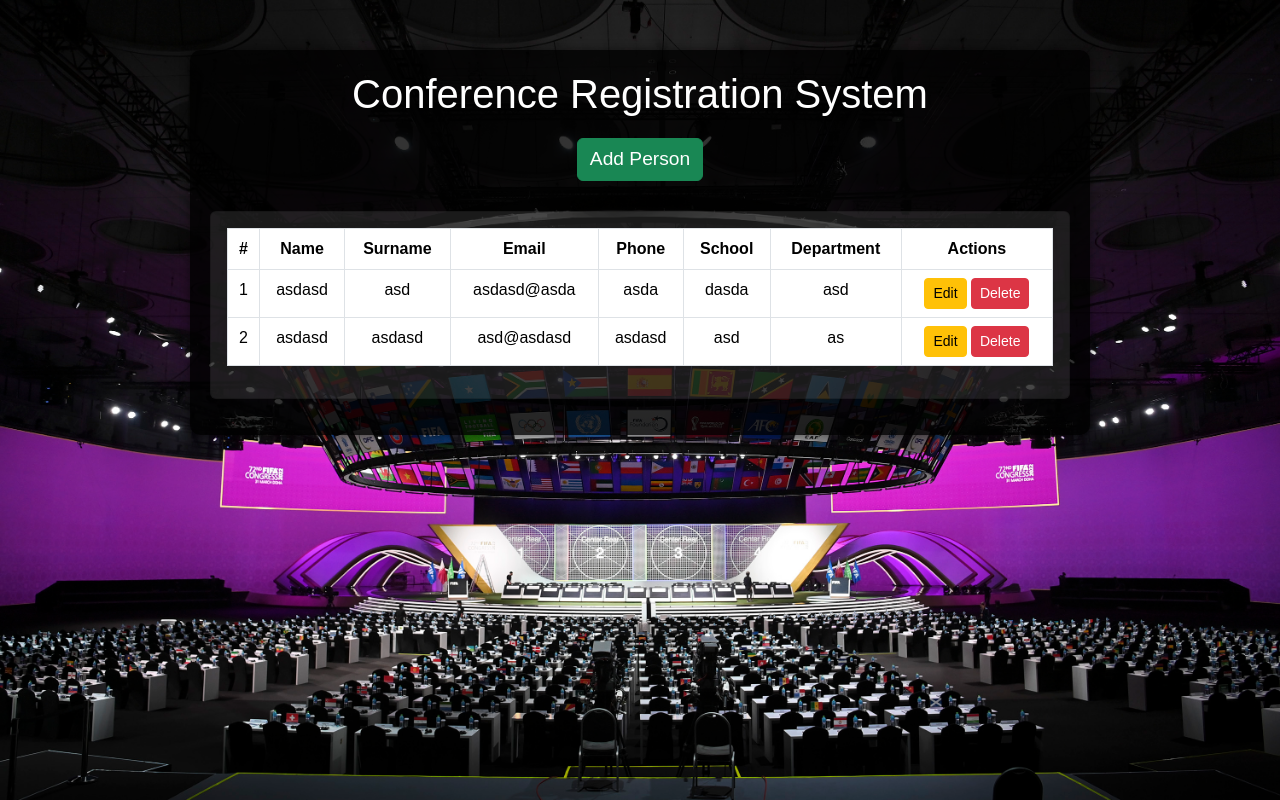
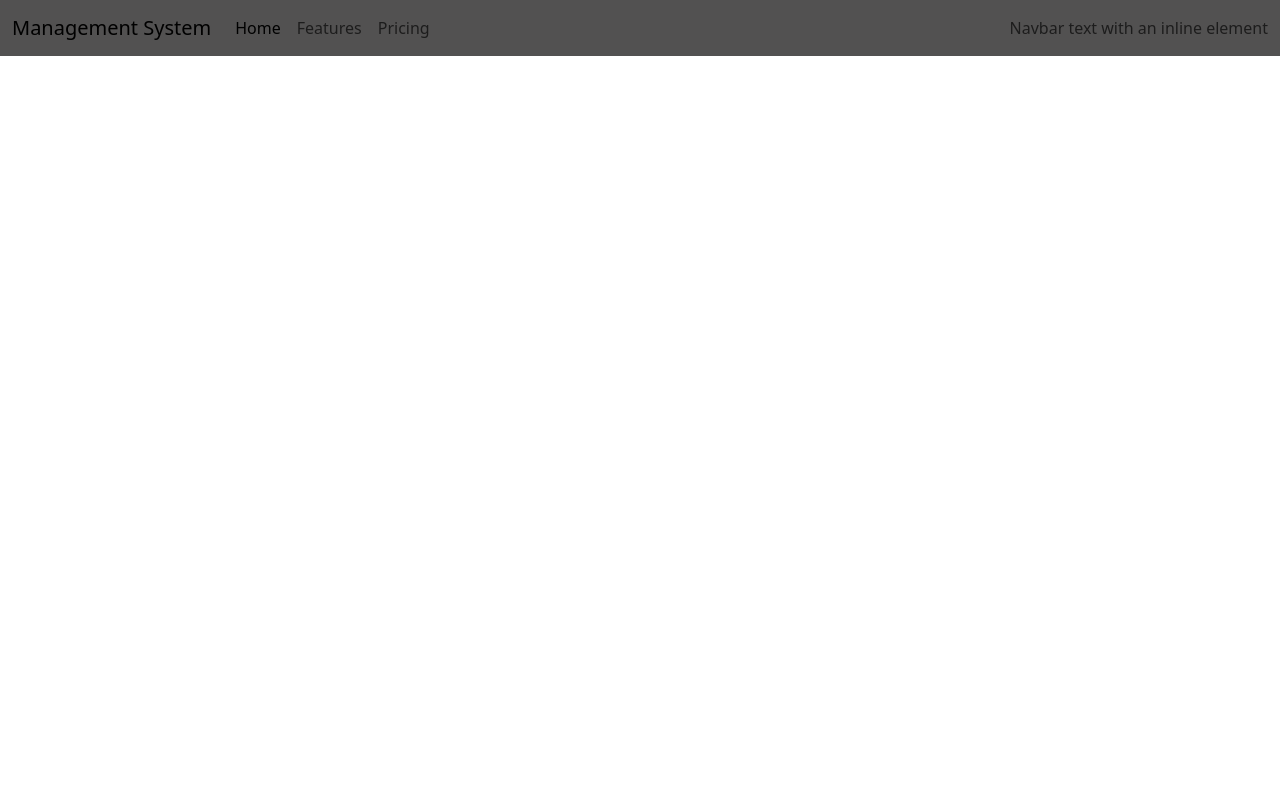
Before and after one commit to sefatuter/flask-management-website, a Flask app: page / in a window 1280 px wide. Run offline with Flask 3, Linux system fonts and the light colour scheme.

Commit message:
Major changes

```diff
--- a/app.py
+++ b/app.py
@@ -5,55 +5,11 @@
 app.config['SQLALCHEMY_DATABASE_URI'] = 'sqlite:///users.db'
 db = SQLAlchemy(app)
 
-class User(db.Model):
-    id = db.Column(db.Integer, primary_key=True, nullable=False, autoincrement=True)
-    name = db.Column(db.String(80), nullable=False)
-    surname = db.Column(db.String(80), nullable=False)
-    email = db.Column(db.String(120), nullable=False)
-    phone = db.Column(db.String(20), nullable=False)
-    school = db.Column(db.String(100), nullable=False)
-    department = db.Column(db.String(100), nullable=False)
-
 @app.route('/')
 def index():
-    users = User.query.all()
-    return render_template('index.html', users=users)
+    return render_template('index.html')
 
-@app.route('/add', methods=['GET', 'POST'])
-def add():
-    if request.method == 'POST':
-        name = request.form['name']
-        surname = request.form['surname']
-        email = request.form['email']
-        phone = request.form['phone']
-        school = request.form['school']
-        department = request.form['department']
-        new_user = User(name=name, surname=surname, email=email, phone=phone, school=school, department=department)
-        db.session.add(new_user)
-        db.session.commit()
-        return redirect(url_for('index'))
-    return render_template('add.html')
 
-@app.route('/edit/<int:id>', methods=['GET', 'POST'])
-def edit(id):
-    user = User.query.get_or_404(id)
-    if request.method == 'POST':
-        user.name = request.form['name']
-        user.surname = request.form['surname']
-        user.email = request.form['email']
-        user.phone = request.form['phone']
-        user.school = request.form['school']
-        user.department = request.form['department']
-        db.session.commit()
-        return redirect(url_for('index'))
-    return render_template('edit.html', user=user)
-
-@app.route('/delete/<int:id>')
-def delete(id):
-    user = User.query.get_or_404(id)
-    db.session.delete(user)
-    db.session.commit()
-    return redirect(url_for('index'))
 
 if __name__ == '__main__':
     with app.app_context():
--- a/static/style.css
+++ b/static/styles/style.css
@@ -1,5 +1,4 @@
 body {
-    background-image: url('./ffc.png');
     background-size: cover;
     font-family: Arial, sans-serif;
     margin: 0;
--- /dev/null
+++ b/templates/_navbar.html
@@ -0,0 +1,26 @@
+
+
+<nav class="navbar navbar-expand-lg text-white" style="background-color: rgba(46, 44, 44, 0.822);">
+    <div class="container-fluid">
+      <a class="navbar-brand" href="#">Management System</a>
+      <button class="navbar-toggler" type="button" data-bs-toggle="collapse" data-bs-target="#navbarText" aria-controls="navbarText" aria-expanded="false" aria-label="Toggle navigation">
+        <span class="navbar-toggler-icon"></span>
+      </button>
+      <div class="collapse navbar-collapse" id="navbarText">
+        <ul class="navbar-nav me-auto mb-2 mb-lg-0">
+          <li class="nav-item">
+            <a class="nav-link active" aria-current="page" href="#">Home</a>
+          </li>
+          <li class="nav-item">
+            <a class="nav-link" href="#">Features</a>
+          </li>
+          <li class="nav-item">
+            <a class="nav-link" href="#">Pricing</a>
+          </li>
+        </ul>
+        <span class="navbar-text">
+          Navbar text with an inline element
+        </span>
+      </div>
+    </div>
+  </nav>
--- /dev/null
+++ b/templates/base.html
@@ -0,0 +1,33 @@
+<html lang="en">
+<head>
+    <meta charset="UTF-8">
+    <meta name="viewport" content="width=device-width, initial-scale=1.0">
+    <title>Management System</title>
+    <link
+      href="https://cdn.jsdelivr.net/npm/bootstrap@5.3.3/dist/css/bootstrap.min.css"
+      rel="stylesheet"
+      integrity="sha384-QWTKZyjpPEjISv5WaRU9OFeRpok6YctnYmDr5pNlyT2bRjXh0JMhjY6hW+ALEwIH"
+      crossorigin="anonymous"
+    />
+    <link rel="stylesheet" href="{{ url_for('static', filename='css/style.css') }}">
+</head>
+<body>
+    {% include '_navbar.html' %}
+
+    <div class="container">
+        <br>
+          {% block content %}
+
+
+
+          {% endblock content %}
+    </div>
+
+
+    <script
+      src="https://cdn.jsdelivr.net/npm/bootstrap@5.3.3/dist/js/bootstrap.bundle.min.js"
+      integrity="sha384-YvpcrYf0tY3lHB60NNkmXc5s9fDVZLESaAA55NDzOxhy9GkcIdslK1eN7N6jIeHz"
+      crossorigin="anonymous"
+    ></script>
+</body>
+</html>
--- a/templates/index.html
+++ b/templates/index.html
@@ -1,40 +1,6 @@
-{% extends 'layout.html' %}
+{% extends 'base.html' %}
+
 {% block content %}
-<div class="card my-3 text-center">
-    <div class="card-body">
-        <div class="table-responsive">
-            <table class="table table-bordered">
-                <thead>
-                    <tr>
-                        <th>#</th>
-                        <th>Name</th>
-                        <th>Surname</th>
-                        <th>Email</th>
-                        <th>Phone</th>
-                        <th>School</th>
-                        <th>Department</th>
-                        <th>Actions</th>
-                    </tr>
-                </thead>
-                <tbody>
-                    {% for user in users %}
-                    <tr>
-                        <td>{{ user.id }}</td>
-                        <td>{{ user.name }}</td>
-                        <td>{{ user.surname }}</td>
-                        <td>{{ user.email }}</td>
-                        <td>{{ user.phone }}</td>
-                        <td>{{ user.school }}</td>
-                        <td>{{ user.department }}</td>
-                        <td>
-                            <a href="{{ url_for('edit', id=user.id) }}" class="btn btn-warning btn-sm">Edit</a>
-                            <a href="{{ url_for('delete', id=user.id) }}" class="btn btn-danger btn-sm">Delete</a>
-                        </td>
-                    </tr>
-                    {% endfor %}
-                </tbody>
-            </table>
-        </div>
-    </div>
-</div>
-{% endblock %}
+
+
+{% endblock content %}
--- a/templates/layout.html
+++ /dev/null
@@ -1,24 +0,0 @@
-<!DOCTYPE html>
-<html lang="en">
-<head>
-    <meta charset="UTF-8">
-    <meta name="viewport" content="width=device-width, initial-scale=1.0">
-    <title>Conference Registration System</title>
-    <link href="https://cdn.jsdelivr.net/npm/bootstrap@5.3.3/dist/css/bootstrap.min.css" rel="stylesheet">
-    <link href="{{ url_for('static', filename='style.css') }}" rel="stylesheet">
-</head>
-<body>
-    <div class="container">
-        <div class="header">
-            <h1>Conference Registration System</h1>
-            <div class="button-group">
-                <a href="{{ url_for('add') }}" class="btn btn-success">Add Person</a>
-            </div>
-        </div>
-        <div class="content">
-            {% block content %}{% endblock %}
-        </div>
-    </div>
-    <script src="https://cdn.jsdelivr.net/npm/bootstrap@5.3.3/dist/js/bootstrap.bundle.min.js"></script>
-</body>
-</html>
```
Also changed, not shown: templates/add.html (+5 -28 lines), templates/edit.html (+6 -29 lines), static/ffc.png (deleted).
